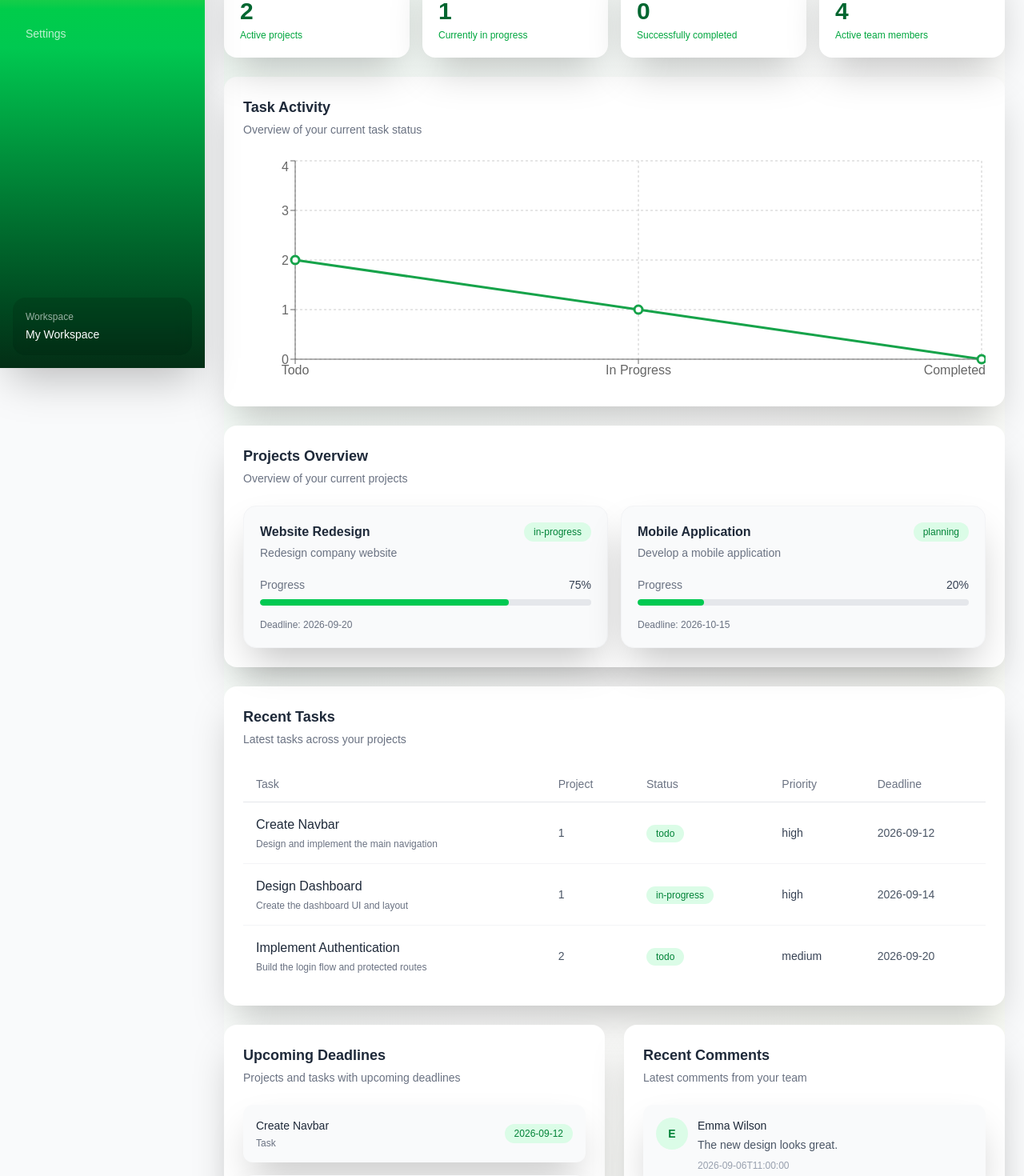
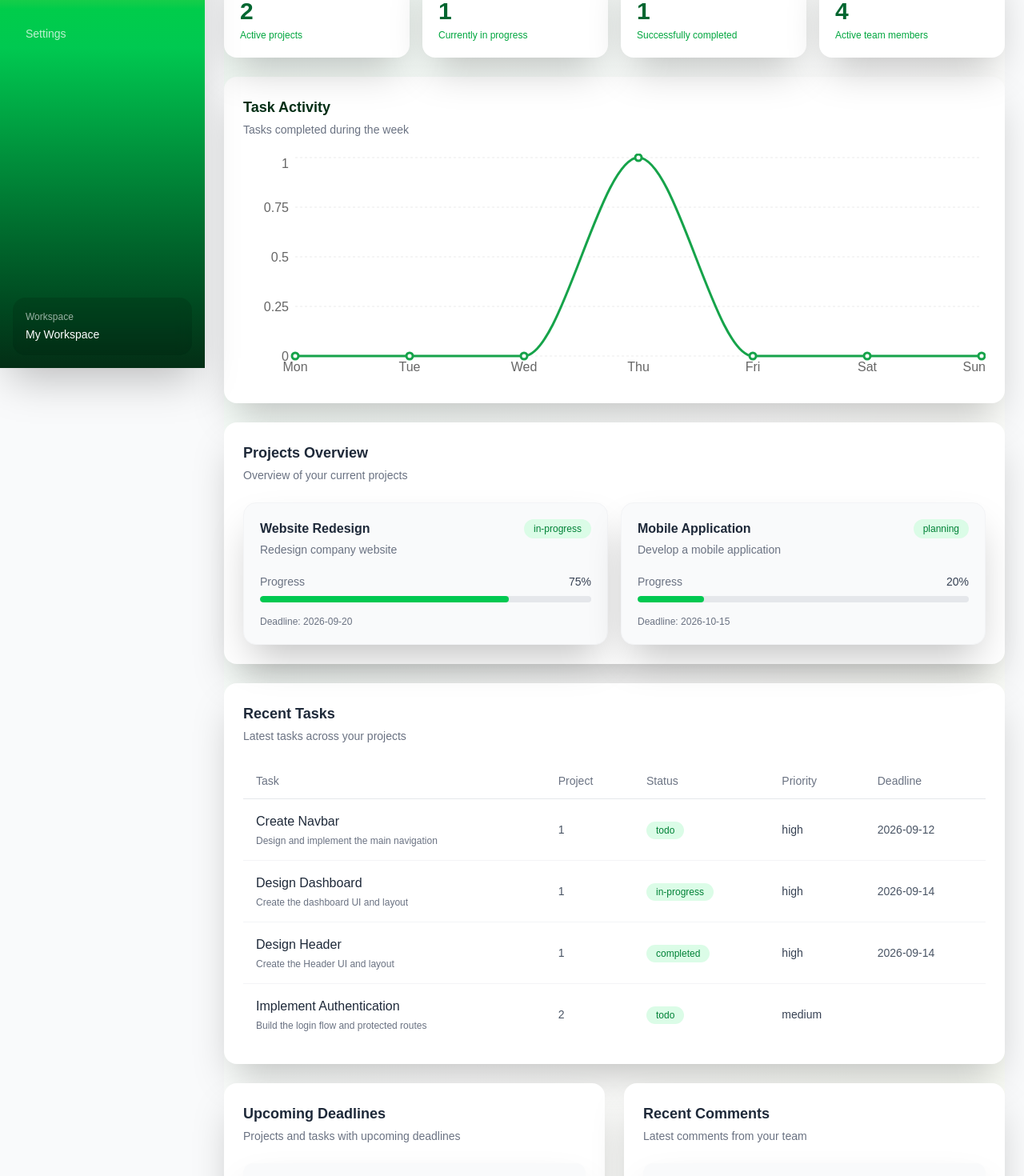
Before and after one commit to Reza-Bamoniri/Managment-Dashboard-Projects, a React (Vite) app: page / in a window 1280 px wide. Shown: the part 340-1810 px from the top of the page at 80% size. Built offline with nearby package versions, Linux system fonts and the light colour scheme; data requests are answered from the project's data file.

Commit message:
refactor: refactor activity chart

```diff
--- a/db.json
+++ b/db.json
@@ -30,7 +30,8 @@
     "priority": "high",
     "projectId": "1",
     "assignedTo": "2",
-    "deadline": "2026-09-12"
+    "deadline": "2026-09-12",
+    "completedAt": null
   },
   {
     "id": "2",
@@ -40,17 +41,29 @@
     "priority": "high",
     "projectId": "1",
     "assignedTo": "4",
-    "deadline": "2026-09-14"
+    "deadline": "2026-09-14",
+    "completedAt": null
   },
   {
     "id": "3",
+    "title": "Design Header",
+    "description": "Create the Header UI and layout",
+    "status": "completed",
+    "priority": "high",
+    "projectId": "1",
+    "assignedTo": "4",
+    "deadline": "2026-09-14",
+    "completedAt": "2026-09-03T14:30:00"
+  },
+  {
+    "id": "4",
     "title": "Implement Authentication",
     "description": "Build the login flow and protected routes",
     "status": "todo",
     "priority": "medium",
     "projectId": "2",
     "assignedTo": "2",
-    "deadline": "2026-09-20"
+    "deadline": null
   }
   ],
   "users": [
--- a/src/components/home/TaskActivityChart.tsx
+++ b/src/components/home/TaskActivityChart.tsx
@@ -1,56 +1,81 @@
-import { useAppSelector } from "../../store/hooks";
+import { useEffect, useMemo } from "react";
 import {
-  CartesianGrid,
+  LineChart,
   Line,
-  LineChart,
-  ResponsiveContainer,
-  Tooltip,
   XAxis,
   YAxis,
+  CartesianGrid,
+  Tooltip,
+  ResponsiveContainer,
 } from "recharts";
 
+import { useAppDispatch, useAppSelector } from "../../store/hooks";
+import { fetchTasks } from "../../features/tasks/tasksSlice";
+
 function TaskActivityChart() {
+  const dispatch = useAppDispatch();
+
   const { tasks } = useAppSelector((state) => state.tasks);
 
-  const chartData = [
-    {
-      name: "Todo",
-      tasks: tasks.filter((task) => task.status === "todo").length,
-    },
-    {
-      name: "In Progress",
-      tasks: tasks.filter(
-        (task) => task.status === "in-progress"
-      ).length,
-    },
-    {
-      name: "Completed",
-      tasks: tasks.filter(
-        (task) => task.status === "completed"
-      ).length,
-    },
-  ];
+  useEffect(() => {
+    dispatch(fetchTasks());
+  }, [dispatch]);
+
+  const chartData = useMemo(() => {
+    const days = ["Mon", "Tue", "Wed", "Thu", "Fri", "Sat", "Sun"];
+
+    return days.map((day, index) => {
+      const count = tasks.filter((task) => {
+        if (!task.completedAt || task.status !== "completed") {
+          return false;
+        }
+
+        const date = new Date(task.completedAt);
+
+        // 0 = Sunday, so convert it to Monday-based index
+        const dayIndex = (date.getDay() + 6) % 7;
+
+        return dayIndex === index;
+      }).length;
+
+      return {
+        name: day,
+        tasks: count,
+      };
+    });
+  }, [tasks]);
 
   return (
     <section className="rounded-2xl bg-white p-5 shadow-2xl sm:p-6">
-      <div className="mb-6">
-        <h2 className="text-lg font-semibold text-gray-800">
+      <div className="mb-5">
+        <h2 className="text-lg font-semibold text-green-950">
           Task Activity
         </h2>
 
         <p className="mt-1 text-sm text-gray-500">
-          Overview of your current task status
+          Tasks completed during the week
         </p>
       </div>
 
       <div className="h-72 w-full">
         <ResponsiveContainer width="100%" height="100%">
           <LineChart data={chartData}>
-            <CartesianGrid strokeDasharray="3 3" />
+            <CartesianGrid
+              strokeDasharray="3 3"
+              vertical={false}
+              strokeOpacity={0.4}
+            />
 
-            <XAxis dataKey="name" />
+            <XAxis
+              dataKey="name"
+              axisLine={false}
+              tickLine={false}
+            />
 
-            <YAxis allowDecimals={false} />
+            <YAxis
+              axisLine={false}
+              tickLine={false}
+            />
 
             <Tooltip />
 
@@ -59,7 +84,8 @@ function TaskActivityChart() {
               dataKey="tasks"
               stroke="#16a34a"
               strokeWidth={3}
-              dot={{ r: 5 }}
+              dot={{ r: 4 }}
+              activeDot={{ r: 6 }}
             />
           </LineChart>
         </ResponsiveContainer>
--- a/src/types/task.ts
+++ b/src/types/task.ts
@@ -11,4 +11,5 @@ export type Task = {
   projectId: string;
   assignedTo: string;
   deadline: string;
+  completedAt: string | null;
 };
```
